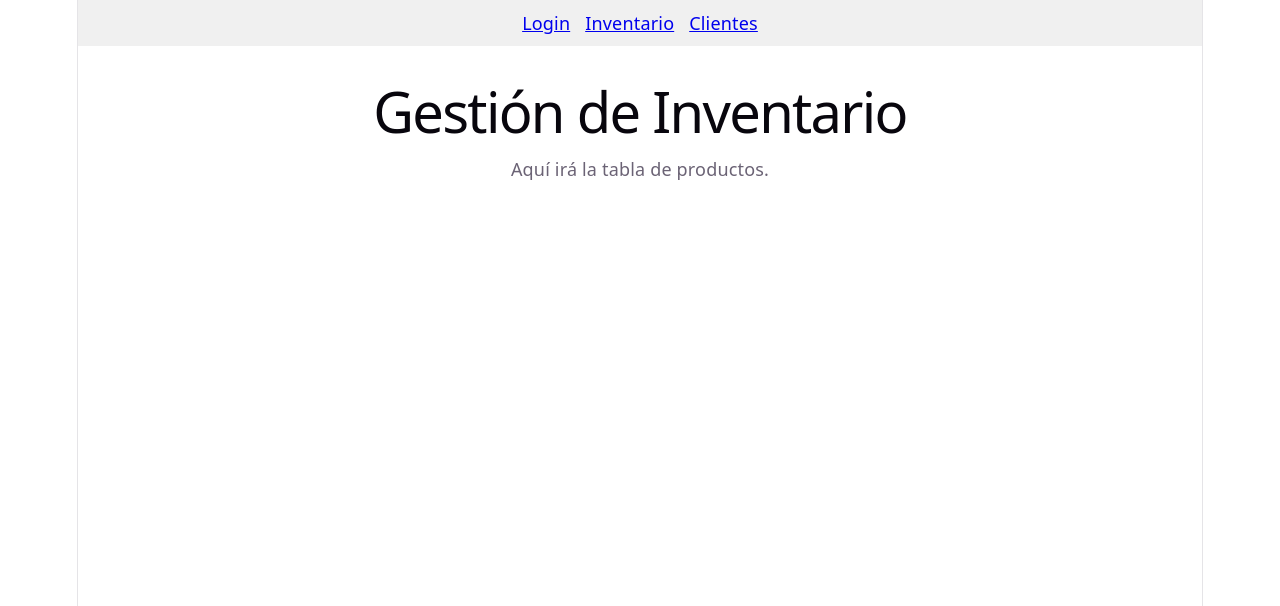
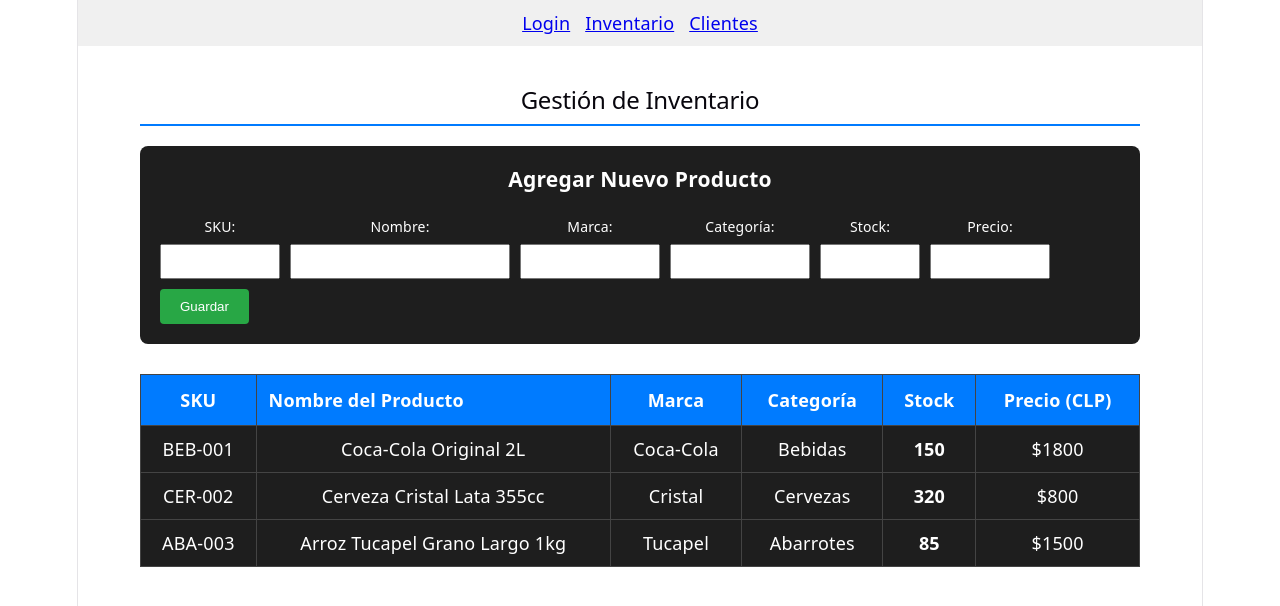
Before and after one commit to Latuliny/cencocal-intranet, a React (Vite) app: page / in a window 1280 px wide. Both pictures are taken after typing "Sample", "Sample123" into the empty fields and a click on the button "Ingresar". Shown: the top 606 px of the page. Built offline with nearby package versions, Linux system fonts and the light colour scheme.

Commit message:
agregar formulario de ingreso al inventario
Se implementó un formulario interactivo en la vista de Inventario utilizando estados (useState) de React. Ahora es posible capturar datos de nuevos productos y renderizarlos dinámicamente en la tabla de la interfaz.

```diff
--- a/src/pages/Inventario.tsx
+++ b/src/pages/Inventario.tsx
@@ -1,8 +1,125 @@
+import { useState } from 'react';
+import type { Producto } from '../types';
+
 export const Inventario = () => {
+  // 1. Estado de la lista (Aquí se guarda el inventario)
+  const [productos, setProductos] = useState<Producto[]>([
+    { sku: 'BEB-001', nombre: 'Coca-Cola Original 2L', marca: 'Coca-Cola', categoria: 'Bebidas', stock: 150, precio: 1800 },
+    { sku: 'CER-002', nombre: 'Cerveza Cristal Lata 355cc', marca: 'Cristal', categoria: 'Cervezas', stock: 320, precio: 800 },
+    { sku: 'ABA-003', nombre: 'Arroz Tucapel Grano Largo 1kg', marca: 'Tucapel', categoria: 'Abarrotes', stock: 85, precio: 1500 }
+  ]);
+
+  // 2. Estados para controlar lo que el usuario escribe en las cajas de texto del formulario
+  const [sku, setSku] = useState('');
+  const [nombre, setNombre] = useState('');
+  const [marca, setMarca] = useState('');
+  const [categoria, setCategoria] = useState('');
+  const [stock, setStock] = useState('');
+  const [precio, setPrecio] = useState('');
+
+  // 3. Función que se dispara al hacer clic en "Guardar"
+  const agregarProducto = (e: React.FormEvent) => {
+    e.preventDefault(); // Evita que la página recargue
+
+    // Pequeña validación de seguridad
+    if (!sku || !nombre || !precio) {
+      alert('Por favor llena al menos el SKU, Nombre y Precio del producto');
+      return;
+    }
+
+    // Armamos el nuevo producto con los datos que escribió el usuario
+    const nuevoProducto: Producto = {
+      sku: sku,
+      nombre: nombre,
+      marca: marca,
+      categoria: categoria,
+      stock: Number(stock), // Convertimos el texto a número matemático
+      precio: Number(precio)
+    };
+
+    // ¡Aquí usamos el setProductos que antes nos daba advertencia amarilla!
+    // Le decimos: "Toma todo lo que había en la lista, y agrégale el producto nuevo"
+    setProductos([...productos, nuevoProducto]);
+
+    // Limpiamos las cajas de texto para que queden en blanco
+    setSku('');
+    setNombre('');
+    setMarca('');
+    setCategoria('');
+    setStock('');
+    setPrecio('');
+  };
+
   return (
-    <div>
-      <h1>Gestión de Inventario</h1>
-      <p>Aquí irá la tabla de productos.</p>
+    <div style={{ maxWidth: '1000px', margin: '0 auto', padding: '20px' }}>
+      <h2 style={{ borderBottom: '2px solid #007bff', paddingBottom: '10px' }}>Gestión de Inventario</h2>
+
+      {/* --- FORMULARIO DE INGRESO --- */}
+      <div style={{ background: '#1e1e1e', padding: '20px', borderRadius: '8px', marginTop: '20px', color: 'white' }}>
+        <h3 style={{ marginTop: 0 }}>Agregar Nuevo Producto</h3>
+        <form onSubmit={agregarProducto} style={{ display: 'flex', gap: '10px', flexWrap: 'wrap', alignItems: 'flex-end' }}>
+
+          <div style={{ display: 'flex', flexDirection: 'column' }}>
+            <label style={{ fontSize: '14px', marginBottom: '4px' }}>SKU:</label>
+            <input type="text" value={sku} onChange={(e) => setSku(e.target.value)} style={{ padding: '8px', width: '100px' }} />
+          </div>
+
+          <div style={{ display: 'flex', flexDirection: 'column' }}>
+            <label style={{ fontSize: '14px', marginBottom: '4px' }}>Nombre:</label>
+            <input type="text" value={nombre} onChange={(e) => setNombre(e.target.value)} style={{ padding: '8px', width: '200px' }} />
+          </div>
+
+          <div style={{ display: 'flex', flexDirection: 'column' }}>
+            <label style={{ fontSize: '14px', marginBottom: '4px' }}>Marca:</label>
+            <input type="text" value={marca} onChange={(e) => setMarca(e.target.value)} style={{ padding: '8px', width: '120px' }} />
+          </div>
+
+          <div style={{ display: 'flex', flexDirection: 'column' }}>
+            <label style={{ fontSize: '14px', marginBottom: '4px' }}>Categoría:</label>
+            <input type="text" value={categoria} onChange={(e) => setCategoria(e.target.value)} style={{ padding: '8px', width: '120px' }} />
+          </div>
+
+          <div style={{ display: 'flex', flexDirection: 'column' }}>
+            <label style={{ fontSize: '14px', marginBottom: '4px' }}>Stock:</label>
+            <input type="number" value={stock} onChange={(e) => setStock(e.target.value)} style={{ padding: '8px', width: '80px' }} />
+          </div>
+
+          <div style={{ display: 'flex', flexDirection: 'column' }}>
+            <label style={{ fontSize: '14px', marginBottom: '4px' }}>Precio:</label>
+            <input type="number" value={precio} onChange={(e) => setPrecio(e.target.value)} style={{ padding: '8px', width: '100px' }} />
+          </div>
+
+          <button type="submit" style={{ padding: '8px 20px', background: '#28a745', color: 'white', border: 'none', borderRadius: '4px', cursor: 'pointer', height: '35px' }}>
+            Guardar
+          </button>
+        </form>
+      </div>
+
+      {/* --- TABLA DE INVENTARIO --- */}
+      <table style={{ width: '100%', borderCollapse: 'collapse', marginTop: '30px', backgroundColor: '#1e1e1e', color: '#fff' }}>
+        <thead>
+          <tr style={{ backgroundColor: '#007bff' }}>
+            <th style={{ padding: '12px', border: '1px solid #444' }}>SKU</th>
+            <th style={{ padding: '12px', border: '1px solid #444', textAlign: 'left' }}>Nombre del Producto</th>
+            <th style={{ padding: '12px', border: '1px solid #444' }}>Marca</th>
+            <th style={{ padding: '12px', border: '1px solid #444' }}>Categoría</th>
+            <th style={{ padding: '12px', border: '1px solid #444' }}>Stock</th>
+            <th style={{ padding: '12px', border: '1px solid #444' }}>Precio (CLP)</th>
+          </tr>
+        </thead>
+        <tbody>
+          {productos.map((producto) => (
+            <tr key={producto.sku}>
+              <td style={{ padding: '10px', border: '1px solid #444', textAlign: 'center' }}>{producto.sku}</td>
+              <td style={{ padding: '10px', border: '1px solid #444' }}>{producto.nombre}</td>
+              <td style={{ padding: '10px', border: '1px solid #444', textAlign: 'center' }}>{producto.marca}</td>
+              <td style={{ padding: '10px', border: '1px solid #444', textAlign: 'center' }}>{producto.categoria}</td>
+              <td style={{ padding: '10px', border: '1px solid #444', textAlign: 'center', fontWeight: 'bold' }}>{producto.stock}</td>
+              <td style={{ padding: '10px', border: '1px solid #444', textAlign: 'center' }}>${producto.precio}</td>
+            </tr>
+          ))}
+        </tbody>
+      </table>
     </div>
-  )
-}
+  );
+};
```
